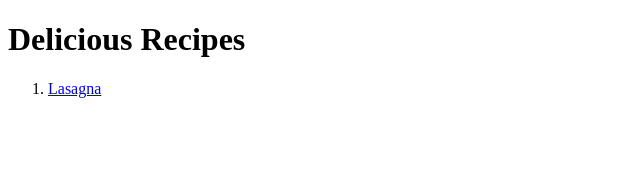
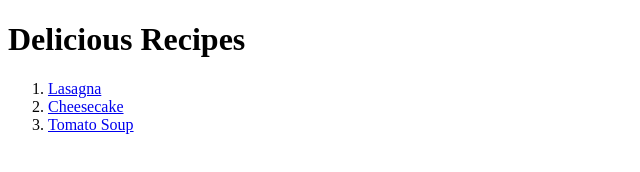
Before and after one commit to KitSimcoe/odin-recipes, a plain HTML site: page index.html in a window 1280 px wide. Shown: the whole page, without its empty margins (0-640 px from the left). Drawn offline with Linux system fonts and the light colour scheme.

Commit message:
Added links to recipes

```diff
--- a/index.html
+++ b/index.html
@@ -9,6 +9,8 @@
     <h1>Delicious Recipes</h1>
     <ol>
         <li><a href="./recipes/lasagna.html"> Lasagna </a> </li>
+        <li><a href="./recipes/cheesecake.html"> Cheesecake </a> </li>
+        <li><a href="./recipes/tomato-soup.html"> Tomato Soup </a> </li>
     </ol>
 
 
```
Also changed, not shown: recipes/cheesecake.html (+2 -0 lines), recipes/lasagna.html (+2 -0 lines), recipes/tomato-soup.html (+2 -0 lines).
